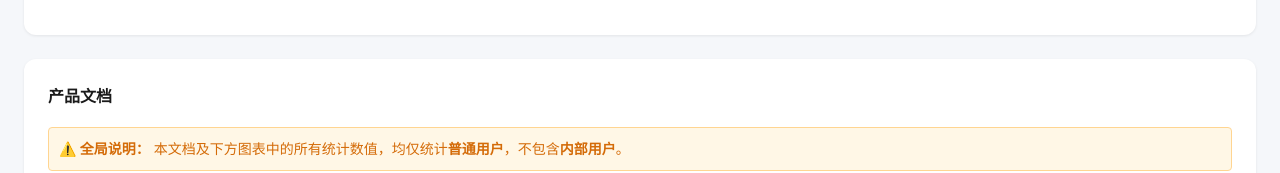
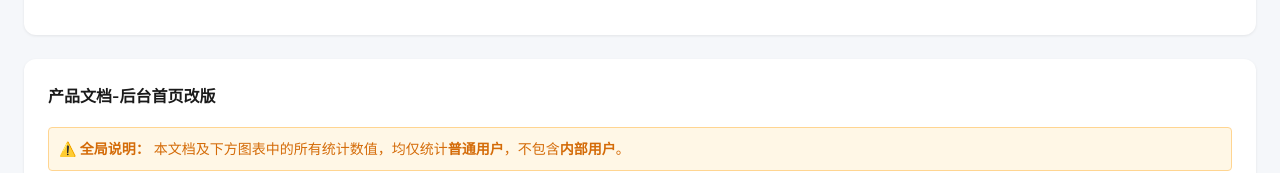
Before and after one commit to pate520/shouye, a plain HTML site: page index.html in a window 1280 px wide. Shown: the part 2400-2573 px from the top of the page. Drawn offline with nearby package versions, Linux system fonts and the light colour scheme.

Commit message:
213213321

```diff
--- a/index.html
+++ b/index.html
@@ -373,7 +373,7 @@
         </div>
 
         <div class="card" style="margin-top: 24px;">
-            <div class="card-title">产品文档</div>
+            <div class="card-title">产品文档-后台首页改版</div>
             <div style="font-size: 14px; color: #555; line-height: 1.6;">
                 <div
                     style="margin-bottom: 16px; padding: 10px; background-color: #fff7e6; border: 1px solid #ffd591; border-radius: 4px; color: #d46b08;">
```
